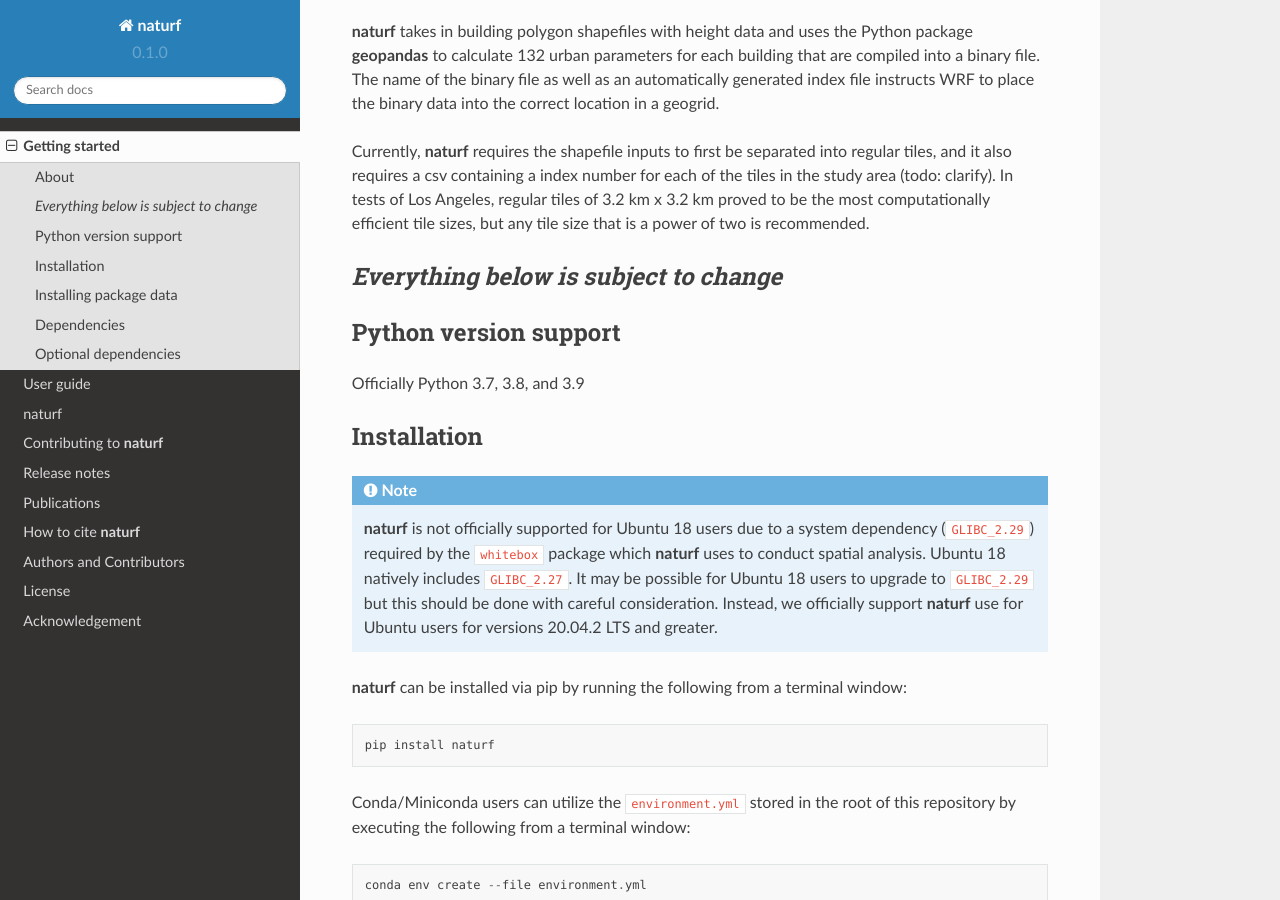
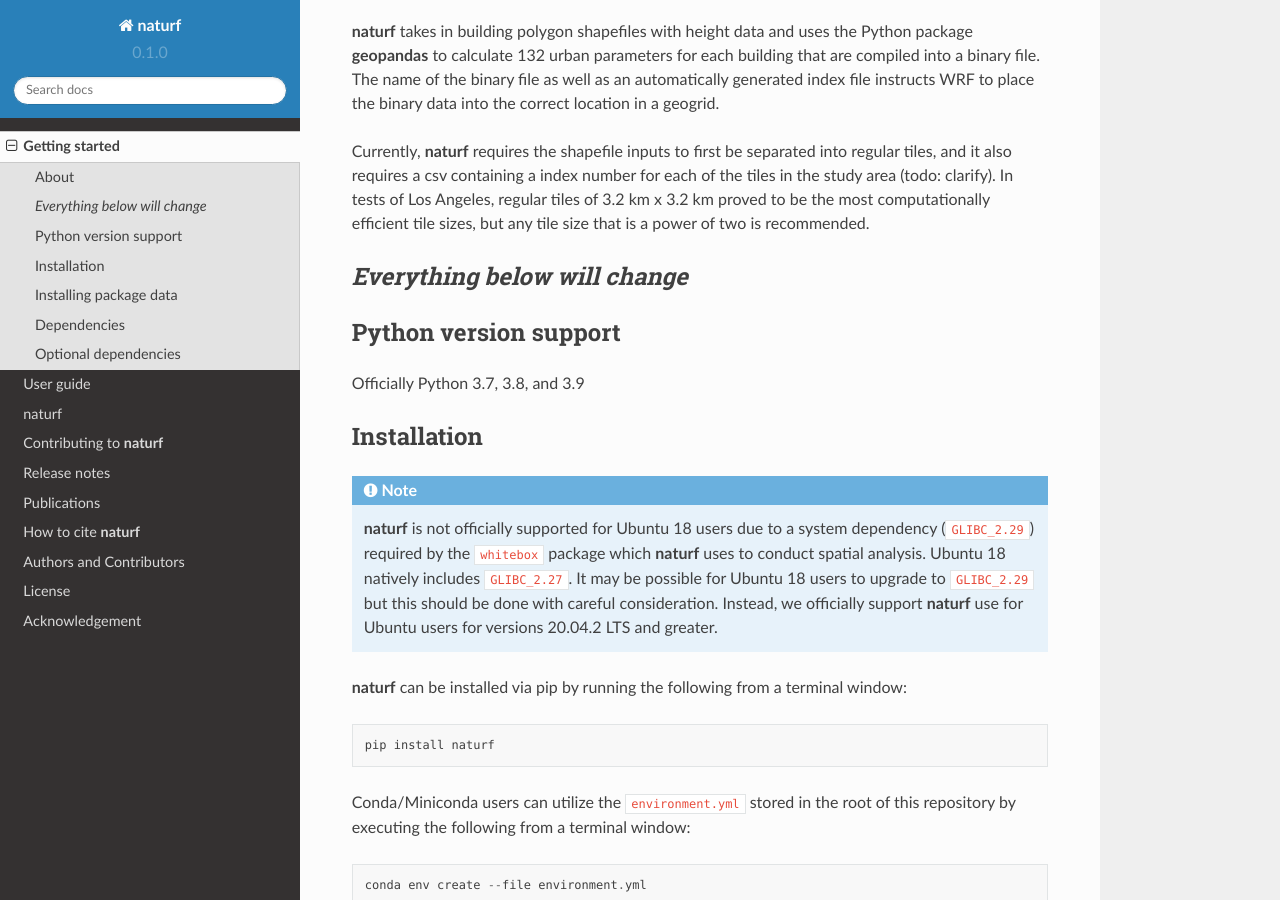
Before and after one commit to IMMM-SFA/naturf, a Sphinx documentation site: the page built from docs/source/getting_started.rst, in a window 1280 px wide and 900 px high, scrolled down 364 px. Built offline with Sphinx 7.4.7 and the Read the Docs theme 2.0.0, drawn with Linux system fonts in a browser that asks for light colours; formulas are drawn with MathJax 3.

```diff
--- a/docs/source/getting_started.rst
+++ b/docs/source/getting_started.rst
@@ -10,7 +10,7 @@
 
 Currently, **naturf** requires the shapefile inputs to first be separated into regular tiles, and it also requires a csv containing a index number for each of the tiles in the study area (todo: clarify). In tests of Los Angeles, regular tiles of 3.2 km x 3.2 km proved to be the most computationally efficient tile sizes, but any tile size that is a power of two is recommended.
 
-*Everything below is subject to change*
+*Everything below will change*
 ---------------------------------------
 
 Python version support
--- a/docs/source/user_guide.rst
+++ b/docs/source/user_guide.rst
@@ -265,7 +265,7 @@
 
 .. [Raupach1994] Raupach, M. R. (1994). Simplified expressions for vegetation roughness length and zero-plane displacement as functions of canopy height and area index. Boundary-layer meteorology, 71(1), 211-216.
 
-*Everything below is subject to change*
+*Everything below will change*
 ---------------------------------------
 
 
```
